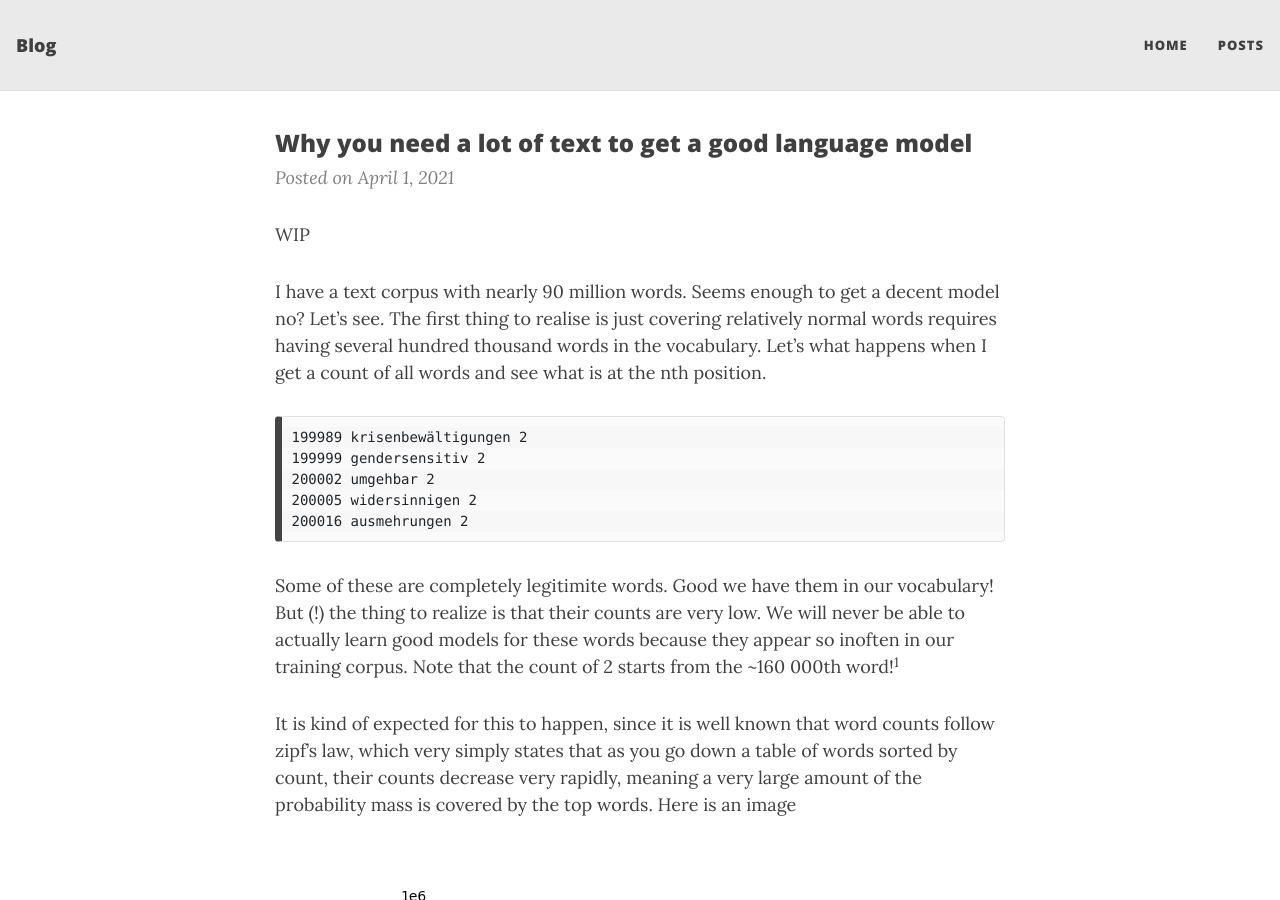
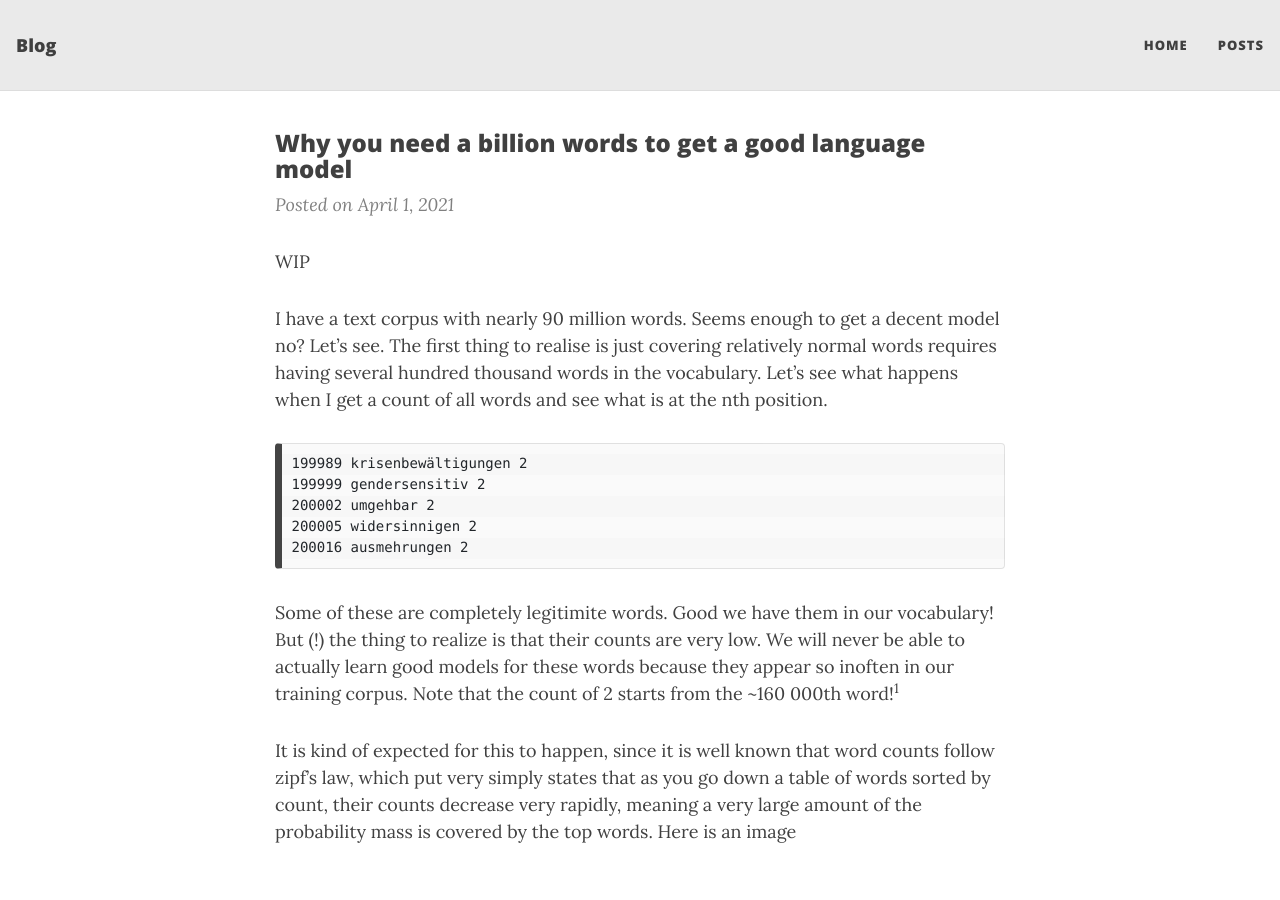
Before and after one commit to RuABraun/RuABraun.github.io, a Jekyll site: the page built from _posts/2021-04-01-Why-You-Need-A-Lot-Of-Text-For-A-Good-Vocab.markdown, in a window 1280 px wide and 900 px high. Built offline with Jekyll 4.4.1, drawn with Linux system fonts in a browser that asks for light colours; nearby versions of some CDN libraries; a file with an impossible date is left out.

Commit message:
fixing small things

````diff
--- a/_posts/2021-04-01-Why-You-Need-A-Lot-Of-Text-For-A-Good-Vocab.markdown
+++ b/_posts/2021-04-01-Why-You-Need-A-Lot-Of-Text-For-A-Good-Vocab.markdown
@@ -1,13 +1,13 @@
 ---
 layout: post
-title: Why you need a lot of text to get a good language model
+title: Why you need a billion words to get a good language model
 date: 2021-04-01 12:06:02 +0200
 categories: jekyll update
 ---
 
 WIP
 
-I have a text corpus with nearly 90 million words. Seems enough to get a decent model no? Let's see. The first thing to realise is just covering relatively normal words requires having several hundred thousand words in the vocabulary. Let's what happens when I get a count of all words and see what is at the nth position.
+I have a text corpus with nearly 90 million words. Seems enough to get a decent model no? Let's see. The first thing to realise is just covering relatively normal words requires having several hundred thousand words in the vocabulary. Let's see what happens when I get a count of all words and see what is at the nth position.
 ```
 199989 krisenbewältigungen 2
 199999 gendersensitiv 2
@@ -17,7 +17,7 @@ I have a text corpus with nearly 90 million words. Seems enough to get a decent
 ```
 Some of these are completely legitimite words. Good we have them in our vocabulary! But (!) the thing to realize is that their counts are very low. We will never be able to actually learn good models for these words because they appear so inoften in our training corpus. Note that the count of 2 starts from the ~160 000th word!<sup>1</sup>
 
-It is kind of expected for this to happen, since it is well known that word counts follow zipf's law, which very simply states that as you go down a table of words sorted by count, their counts decrease very rapidly, meaning a very large amount of the probability mass is covered by the top words. Here is an image
+It is kind of expected for this to happen, since it is well known that word counts follow zipf's law, which put very simply states that as you go down a table of words sorted by count, their counts decrease very rapidly, meaning a very large amount of the probability mass is covered by the top words. Here is an image
 
 <img src="{{site.url}}/images/words.png" style="display: block; margin: auto;" />
 
--- a/_posts/2021-10-15-Notes-on-Decoupled-Contrastive-Learning.markdown
+++ b/_posts/2021-10-15-Notes-on-Decoupled-Contrastive-Learning.markdown
@@ -1,7 +1,7 @@
 ---
 layout: post
 title: Notes on Decoupled Contrastive Learning
-date: 2021-15-15 12:06:02 +0200
+date: 2021-10-15 12:06:02 +0200
 categories: jekyll update
 ---
 
````
